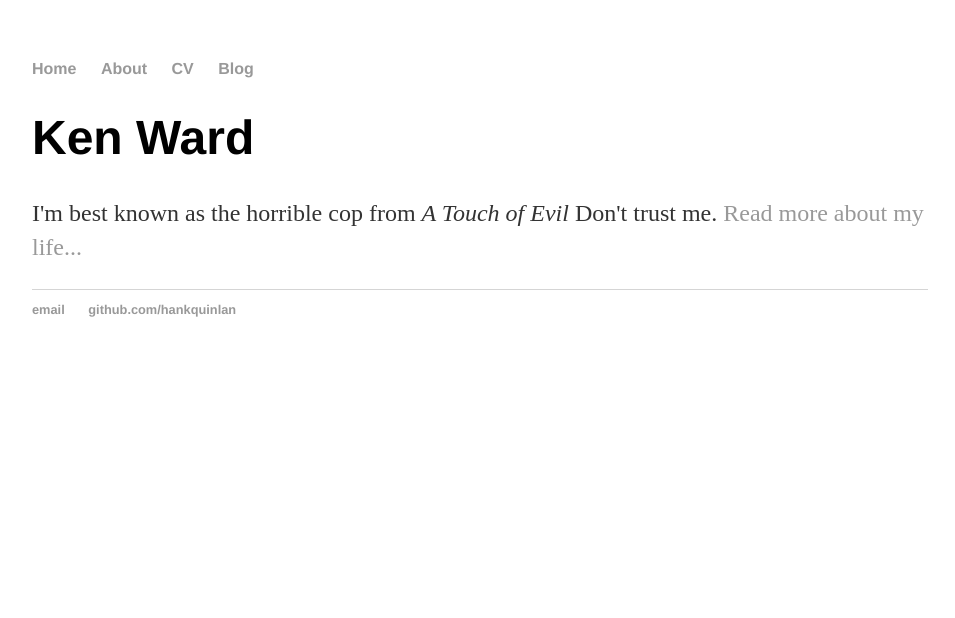
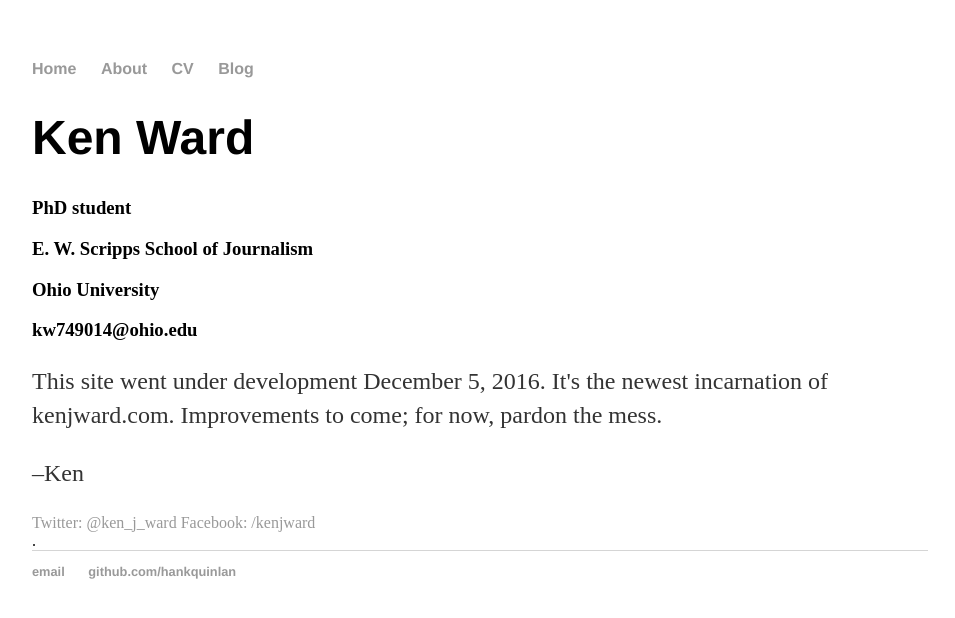
Before and after one commit to kenjward/kenjward.github.io, a Jekyll site: the page built from index.html, in a window 1280 px wide. Shown: the top 618 px of the page, without its empty margins (160-1115 px from the left). Built offline with Jekyll 4.4.1, drawn with Linux system fonts in a browser that asks for light colours.

Commit message:
Update index.html

```diff
--- a/index.html
+++ b/index.html
@@ -4,5 +4,15 @@ title: Ken Ward, PhD student
 ---
 <div class="blurb">
 	<h1>Ken Ward</h1>
-	<p>I'm best known as the horrible cop from <em>A Touch of Evil</em> Don't trust me. <a href="/about">Read more about my life...</a></p>
+	<h3>PhD student</h3>
+	<h3>E. W. Scripps School of Journalism</h3>
+	<h3>Ohio University</h3>
+	<h3>kw749014@ohio.edu</h3>
+
+	<p>This site went under development December 5, 2016. It's the newest incarnation of kenjward.com. Improvements to come; for now, pardon the mess.</p>
+	<p>–Ken</p>
+
+	<a href="https://twitter.com/ken_j_ward">Twitter: @ken_j_ward</a>
+	<a href="https://www.facebook.com/kenjward">Facebook: /kenjward</a>
 </div><!-- /.blurb -->
+.
```
